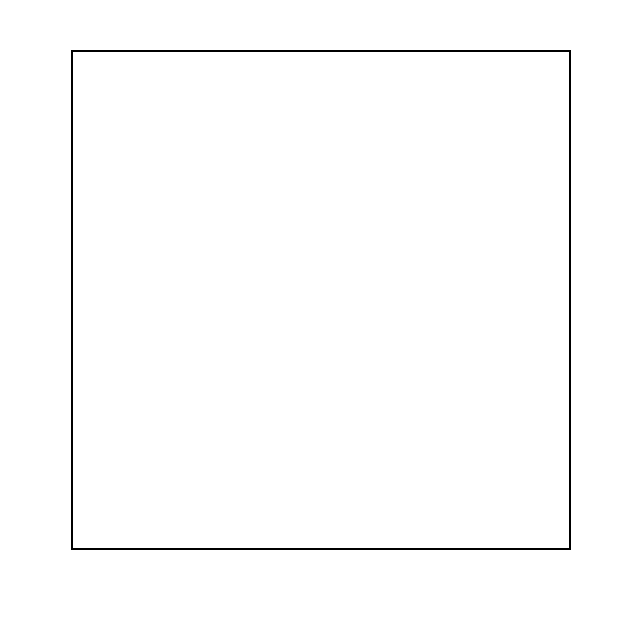
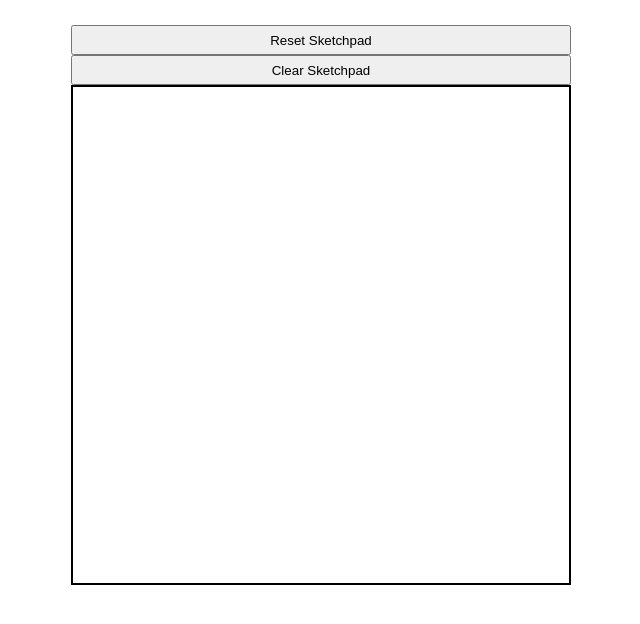
Before and after one commit to Corune/sketchpad, a plain HTML site: page index.html in a window 1280 px wide. Shown: the whole page, without its empty margins (319-959 px from the left). Drawn offline with Linux system fonts and the light colour scheme.

Commit message:
added clear and reset buttons as well as table generation

```diff
--- a/css/reset.css
+++ /dev/null
@@ -1,2 +0,0 @@
-/* Eric Meyer's Reset CSS v2.0 - http://cssreset.com */
-html,body,div,span,applet,object,iframe,h1,h2,h3,h4,h5,h6,p,blockquote,pre,a,abbr,acronym,address,big,cite,code,del,dfn,em,img,ins,kbd,q,s,samp,small,strike,strong,sub,sup,tt,var,b,u,i,center,dl,dt,dd,ol,ul,li,fieldset,form,label,legend,table,caption,tbody,tfoot,thead,tr,th,td,article,aside,canvas,details,embed,figure,figcaption,footer,header,hgroup,menu,nav,output,ruby,section,summary,time,mark,audio,video{border:0;font-size:100%;font:inherit;vertical-align:baseline;margin:0;padding:0}article,aside,details,figcaption,figure,footer,header,hgroup,menu,nav,section{display:block}body{line-height:1}ol,ul{list-style:none}blockquote,q{quotes:none}blockquote:before,blockquote:after,q:before,q:after{content:none}table{border-collapse:collapse;border-spacing:0}
--- a/css/style.css
+++ b/css/style.css
@@ -1,8 +1,25 @@
+#reset {
+    margin: auto;
+    margin-top: 25px;
+    display: block;
+    width: 500px;
+    height: 30px;
+}
+
+#clear {
+    margin: auto;
+    margin-top: 0;
+    margin-bottom: 0;
+    display: block;
+    width: 500px;
+    height: 30px;
+}
+
 table {
     border: 2px solid black;
     width: 500px;
     height: 500px;
-    margin: 50px auto;
+    margin: 0 auto;
     border-collapse: collapse;
     table-layout: fixed;
 }
--- a/index.html
+++ b/index.html
@@ -4,22 +4,9 @@
     <link type="text/css" rel="stylesheet" href="css/style.css">
   </head>
   <body ondragstart="return false;" ondrop="return false;">
+    <button id="reset" type="button">Reset Sketchpad</button>
+    <button id="clear" type="button">Clear Sketchpad</button>
     <table>
-      <tr class="row">
-	<td></td>
-	<td></td>
-	<td></td>
-      </tr>
-      <tr class="row">
-	<td></td>
-	<td></td>
-	<td></td>
-      </tr>
-      <tr class="row">
-	<td></td>
-	<td></td>
-	<td></td>
-      </tr>
     </table>
     <script type="text/javascript" src="js/jquery.js">
     </script>
--- a/js/script.js
+++ b/js/script.js
@@ -1,21 +1,54 @@
+// A function to handle the generation of the table
+var genTable = function(table, dimensions) {
+    var tableScheme = "";
+    for (var i = 0; i < dimensions; i++) {
+	tableScheme += "<tr>";
+	for (var j = 0; j < dimensions; j++)
+	    tableScheme += "<td></td>";
+	tableScheme += "</tr>";
+    }
+    table.append(tableScheme);
+};
+
+var resetTable = function(table, dimensions) {
+    table.empty();
+    genTable(table, dimensions);
+};
+
+// A function to handle clearing the table
+var clearTable = function() {
+    $("td").removeClass("clicked");
+};
+
 $(document).ready(function(){
     var isDown = false;
-    var table = $(document);
+    var doc = $(document);
+    var table = $("table");
 
-    table.mousedown(function(){
+    // Generating the table
+    genTable(table, 50);
+
+    // Reseting the sketchpad when #reset is clicked
+    $("#reset").mouseup(function(){
+	var resolution = +prompt("What resolution would you like the square?");
+	resetTable(table, resolution);
+    });
+
+    // Clear table when #clear is clicked
+    $("#clear").mouseup(clearTable);
+
+    // Checking to see if mouse is clicked down
+    doc.mousedown(function(){
 	isDown = true;
     }).mouseup(function(){
 	isDown = false;
     });
 
-    $("td").mouseover(function(event){
+    // If mouse is down, start drawing, if not, don't
+    table.on("mouseover", "td", function(event){
 	event.preventDefault();
 	thisOne = $(this);
-	if (isDown) {
-	    if (thisOne.hasClass("clicked"))
-		thisOne.removeClass("clicked");
-	    else
-		thisOne.addClass("clicked");
-	}
+	if (isDown)
+	    thisOne.addClass("clicked");
     });
 });
```
